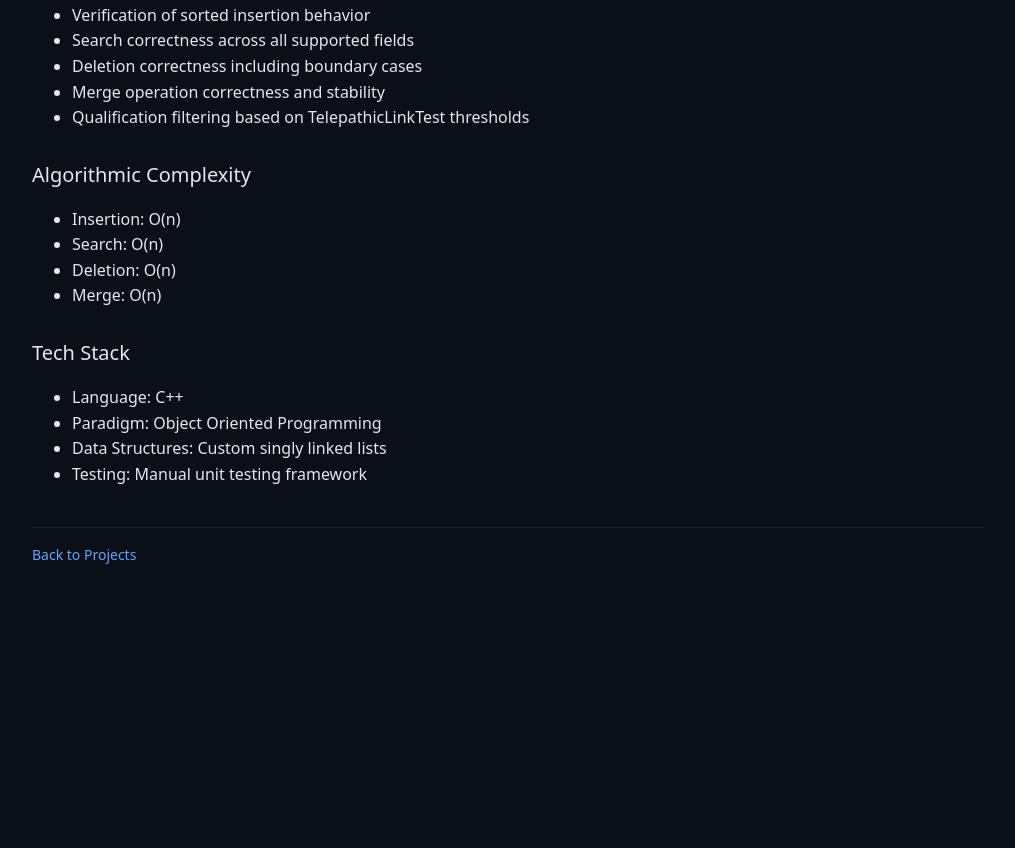
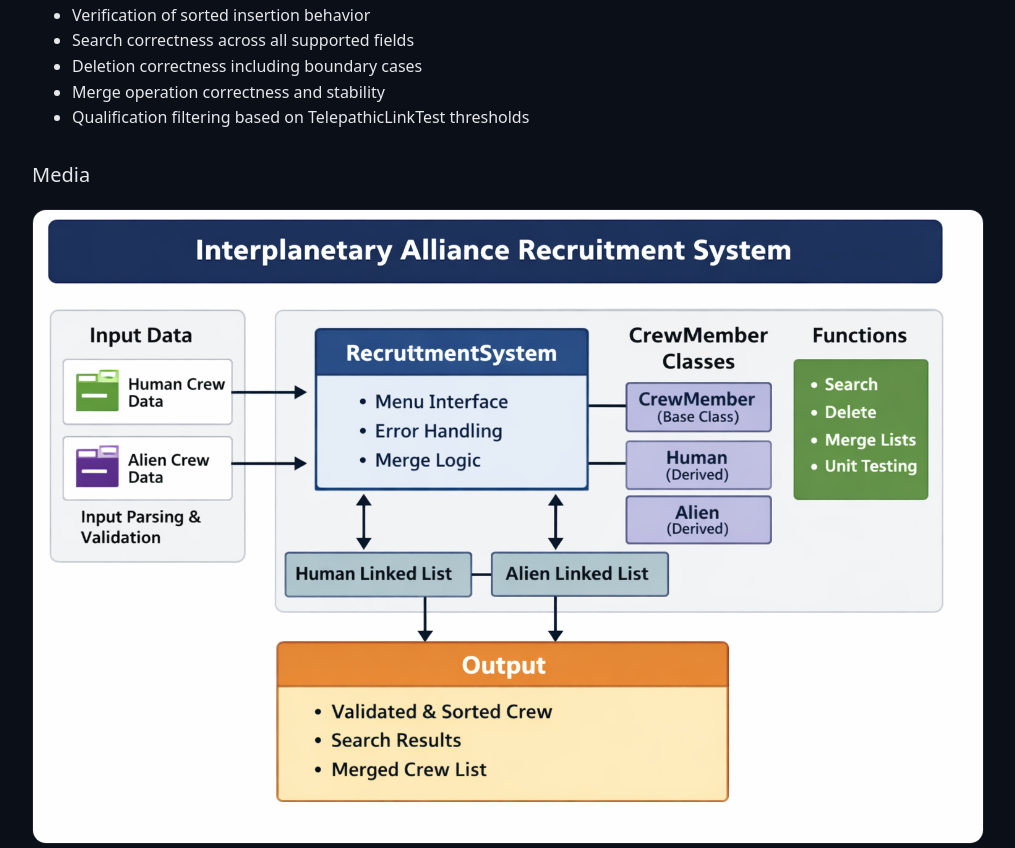
Before and after one commit to hassaannasim0506/hassaannasim0506.github.io, a plain HTML site: page projects/cpp-systems-linked-lists.html in a window 1280 px wide. Shown: the part 1184-2032 px from the top of the page, without its empty margins (132-1147 px from the left). Before the commit the page ends 1775 px from the top, so only its background shows below. Drawn offline with Linux system fonts and the light colour scheme.

Commit message:
Add system block diagram to C++ project page

```diff
--- a/projects/cpp-systems-linked-lists.html
+++ b/projects/cpp-systems-linked-lists.html
@@ -78,6 +78,17 @@
     <li>Qualification filtering based on TelepathicLinkTest thresholds</li>
   </ul>
 
+<div class="section-title">Media</div>
+
+<div class="media">
+  <img
+    src="../assets/img/C++ProjectDiagram.png"
+    alt="Block diagram showing the architecture of the C++ recruitment system">
+</div>
+
+
+
+
   <div class="section-title">Algorithmic Complexity</div>
   <ul>
     <li>Insertion: O(n)</li>
```
